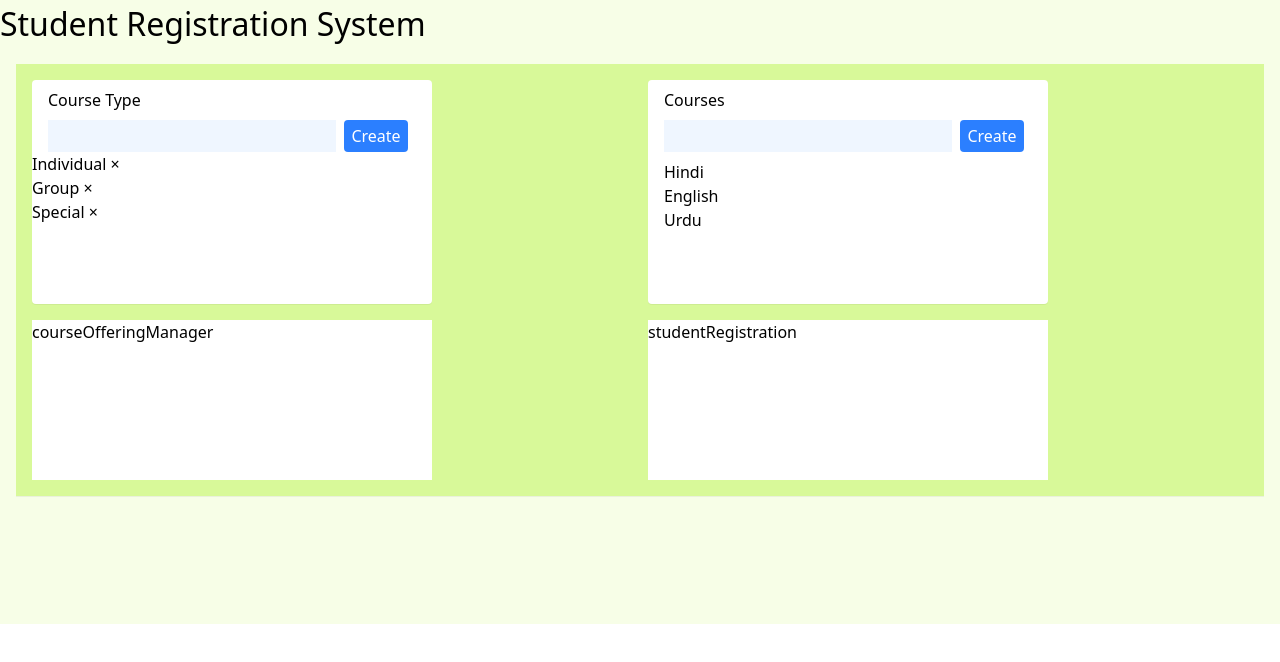
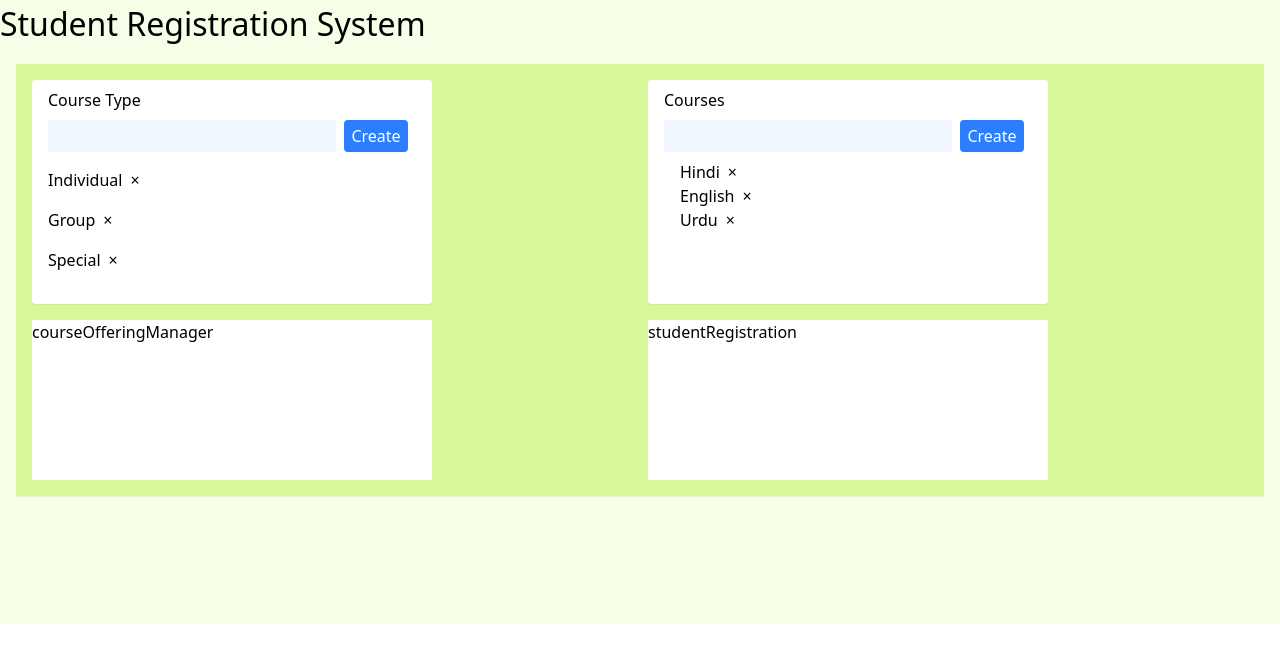
Before and after one commit to Kar9ti8k/StudentRegistration, a React (Vite) app: page / in a window 1280 px wide. Shown: the top 662 px of the page. Built offline with nearby package versions, Linux system fonts and the light colour scheme.

Commit message:
add delete

```diff
--- a/src/components/coureseType.jsx
+++ b/src/components/coureseType.jsx
@@ -38,7 +38,7 @@ const CoureseType = () => {
         </div>
         <ul>
           {courseType.map((type, index) => (
-            <li key={index}>
+            <li key={index} className='flex items-center gap-2 m-4'>
               {type} <button onClick={() => deleteType(index)}>&times;</button>
             </li>
           ))}
--- a/src/components/courseManager.jsx
+++ b/src/components/courseManager.jsx
@@ -1,6 +1,5 @@
 import React, { useState } from 'react'
 import { useAppContext } from '../context/AppContext'
-
 const CourseManager = () => {
   const [courses, setCourses] = useState(['Hindi', 'English', 'Urdu'])
   // const { courses, setCourses } = useAppContext()
@@ -13,6 +12,10 @@ const CourseManager = () => {
       setCourses([...CourseManager, newCourse])
       setNewCourse('')
     }
+  }
+  const deleteCourse = (index) => {
+    const filiterd = courses.filter((_, i) => i !== index)
+    setCourses(filiterd)
   }
   return (
     <>
@@ -29,8 +32,9 @@ const CourseManager = () => {
         </div>
         <ul className='mt-2 list-disc pl-4'>
           {courses.map((course, index) => (
-            <li key={index} className='flex items-center gap-2'>
+            <li key={index} className='flex items-center gap-2 pl-4'>
               {course}
+              <button onClick={() => deleteCourse(index)}>&times;</button>
             </li>
           ))}
         </ul>
```
